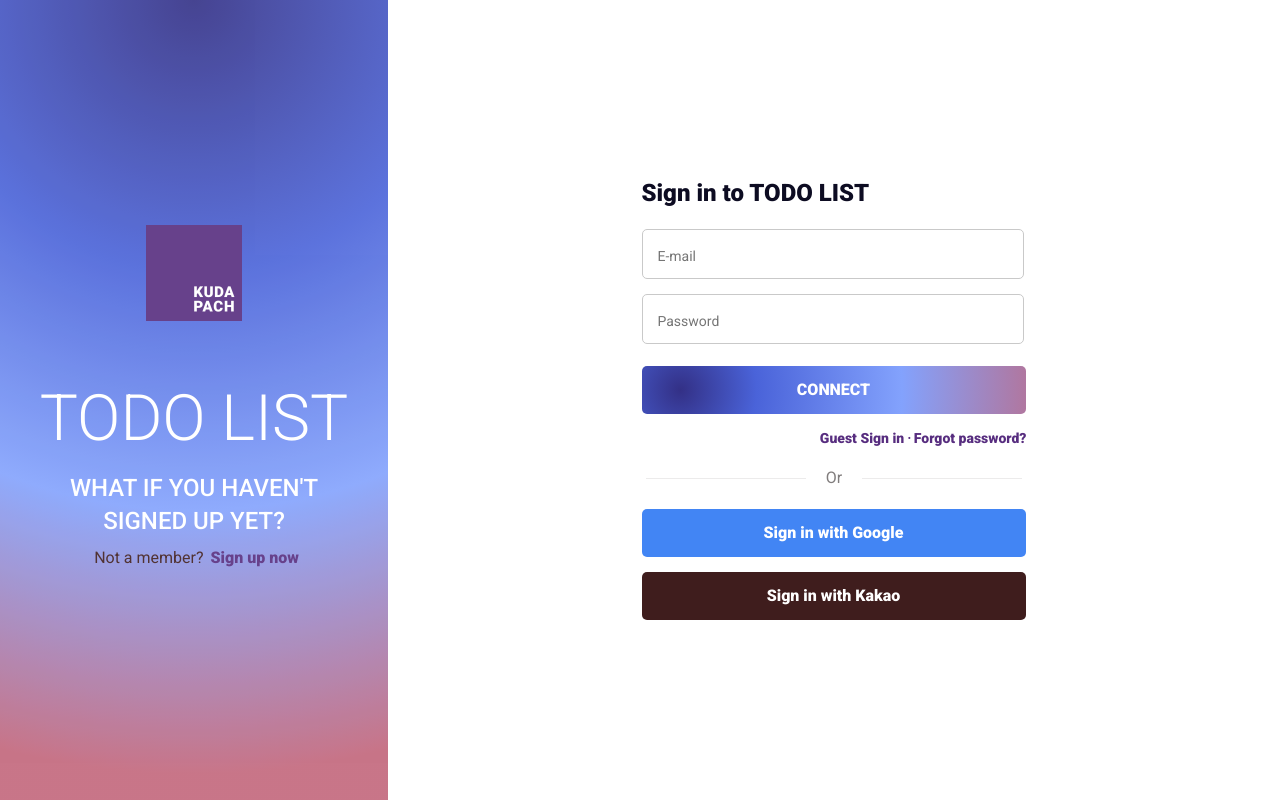
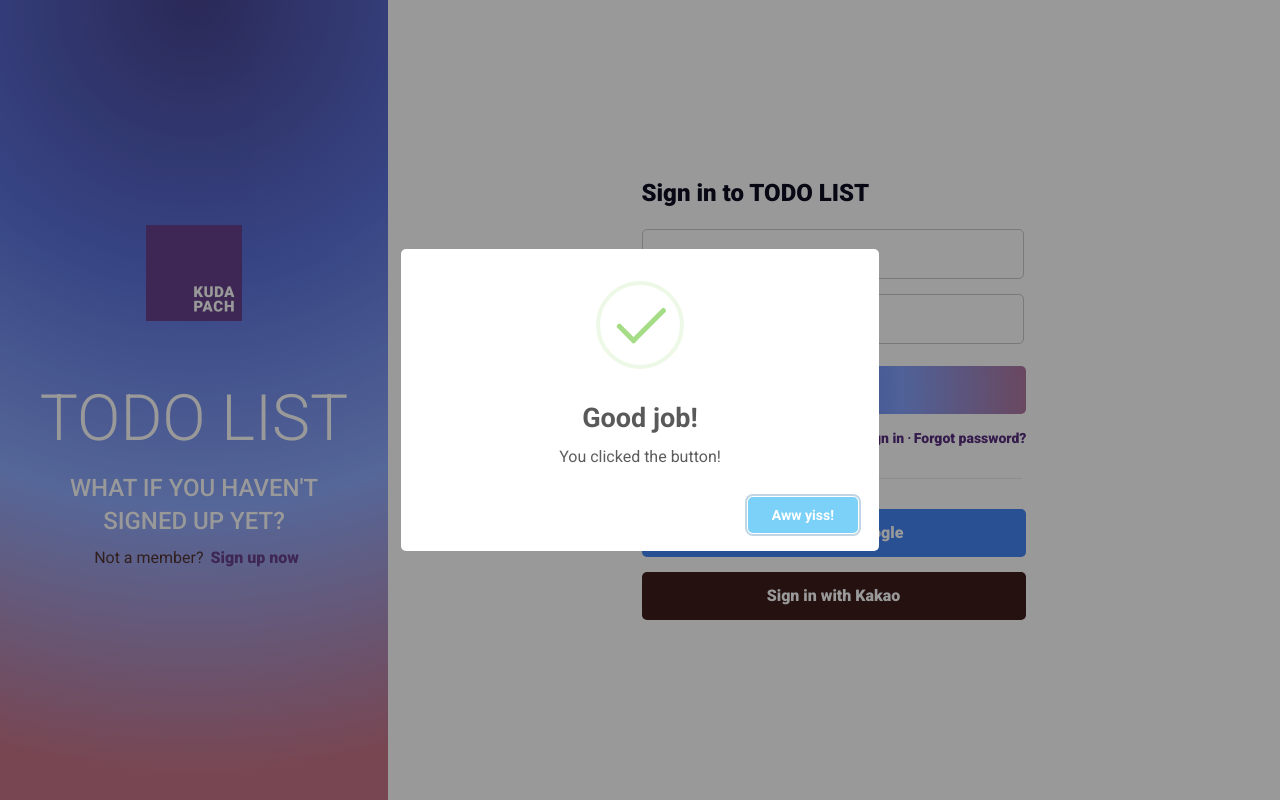
Before and after one commit to codestates/KUDAPACH_TODOLIST-client, a React (Create React App) app: page /Signin in a window 1280 px wide. Built offline with nearby package versions, Linux system fonts and the light colour scheme.

Commit message:
[task22] Add sweetalert & @sweetalert/with-react
Signin의 validation check시
alert대신에 modal창을 사용하기 위해
sweetalert & @sweetalert/with-react library를
설치.

```diff
--- a/package.json
+++ b/package.json
@@ -3,6 +3,7 @@
   "version": "0.1.0",
   "private": true,
   "dependencies": {
+    "@sweetalert/with-react": "^0.1.1",
     "@testing-library/jest-dom": "^5.11.4",
     "@testing-library/react": "^11.1.0",
     "@testing-library/user-event": "^12.1.10",
@@ -16,6 +17,7 @@
     "react-dom": "^17.0.1",
     "react-router-dom": "^5.2.0",
     "react-scripts": "4.0.1",
+    "sweetalert": "^2.1.2",
     "web-vitals": "^0.2.4"
   },
   "scripts": {
--- a/src/pages/Signin.js
+++ b/src/pages/Signin.js
@@ -1,9 +1,16 @@
 import React from 'react';
 import '../css/Signin.css';
 import { withRouter, Link } from 'react-router-dom';
+import swal from 'sweetalert';
 
 class Signin extends React.Component {
   render() {
+    swal({
+      title: 'Good job!',
+      text: 'You clicked the button!',
+      icon: 'success',
+      button: 'Aww yiss!',
+    });
     return (
       <div className="allLoginPage">
         <div className="leftSide">
```
